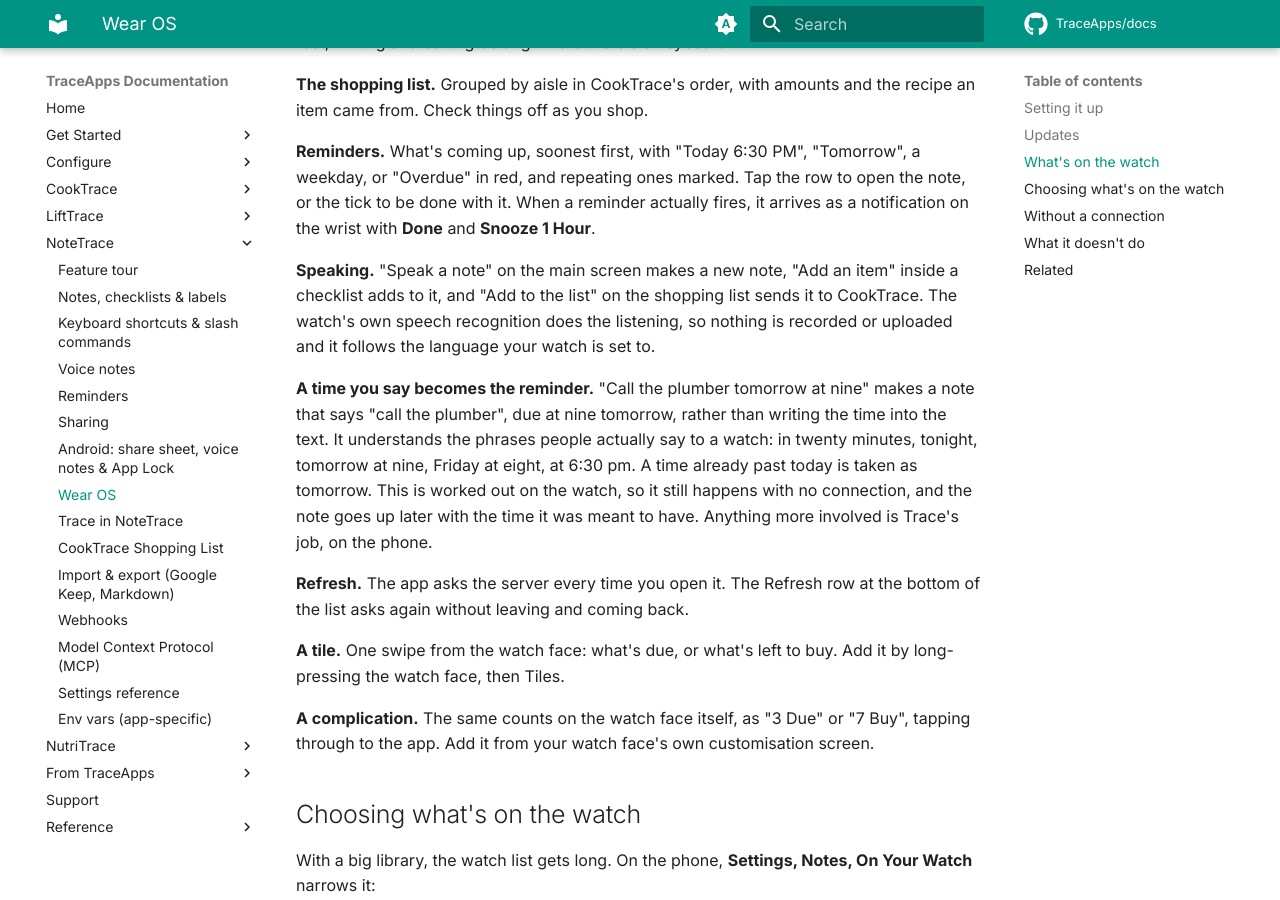
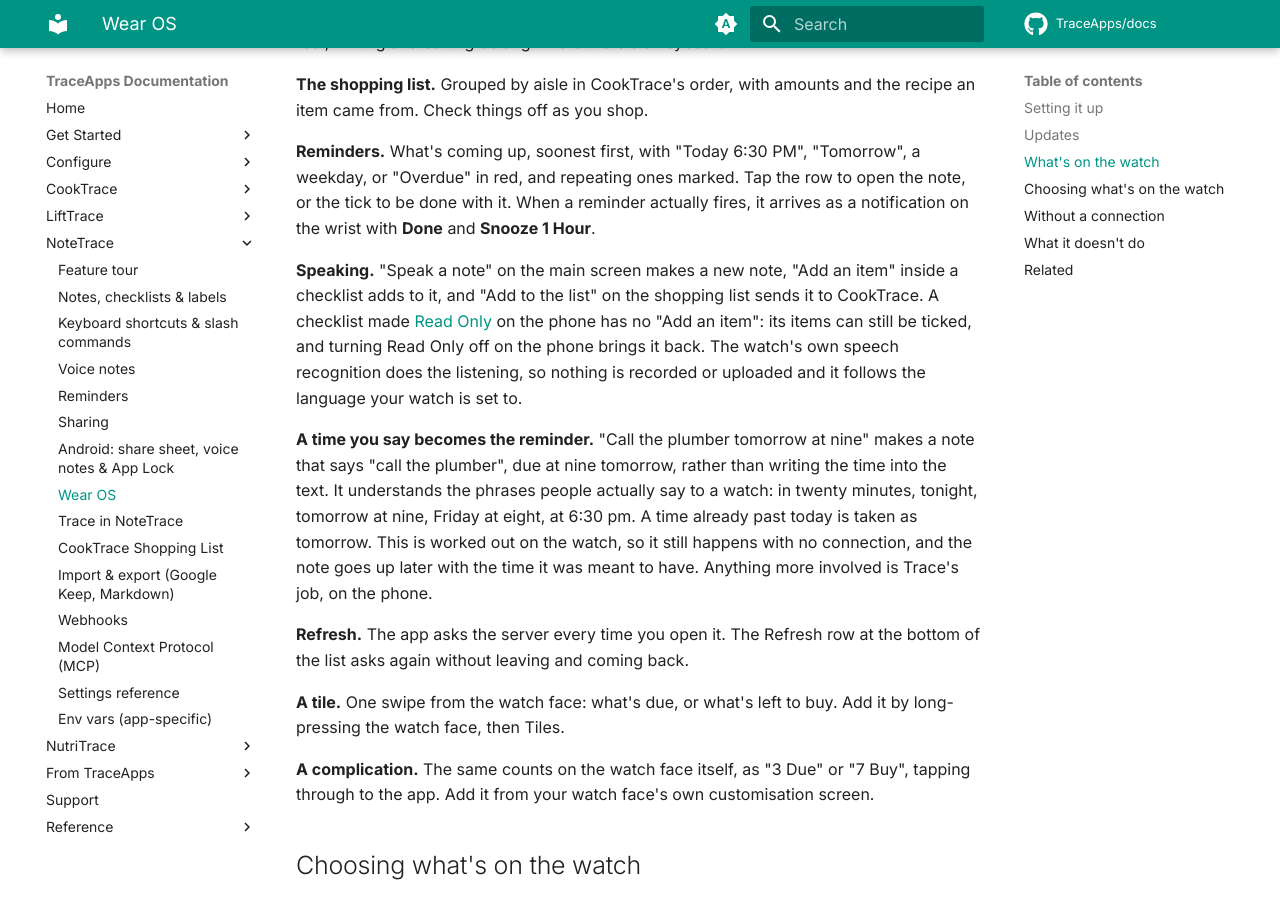
Before and after one commit to TraceApps/docs, an MkDocs documentation site: the page built from docs/notetrace/wear.md, in a window 1280 px wide and 900 px high, scrolled down 1774 px. Built offline with MkDocs 1.6.1 and Material for MkDocs 9.7.7, drawn with Linux system fonts in a browser that asks for light colours; comment, search, counter and statistics services are not loaded.

Commit message:
NoteTrace: the watch and Read Only lists (TraceApps/notetrace#30)

```diff
--- a/docs/notetrace/wear.md
+++ b/docs/notetrace/wear.md
@@ -41,7 +41,7 @@ Only the first install needs adb (step 1 above).
 
 **Reminders.** What's coming up, soonest first, with "Today 6:30 PM", "Tomorrow", a weekday, or "Overdue" in red, and repeating ones marked. Tap the row to open the note, or the tick to be done with it. When a reminder actually fires, it arrives as a notification on the wrist with **Done** and **Snooze 1 Hour**.
 
-**Speaking.** "Speak a note" on the main screen makes a new note, "Add an item" inside a checklist adds to it, and "Add to the list" on the shopping list sends it to CookTrace. The watch's own speech recognition does the listening, so nothing is recorded or uploaded and it follows the language your watch is set to.
+**Speaking.** "Speak a note" on the main screen makes a new note, "Add an item" inside a checklist adds to it, and "Add to the list" on the shopping list sends it to CookTrace. A checklist made [Read Only](features.md#editor) on the phone has no "Add an item": its items can still be ticked, and turning Read Only off on the phone brings it back. The watch's own speech recognition does the listening, so nothing is recorded or uploaded and it follows the language your watch is set to.
 
 **A time you say becomes the reminder.** "Call the plumber tomorrow at nine" makes a note that says "call the plumber", due at nine tomorrow, rather than writing the time into the text. It understands the phrases people actually say to a watch: in twenty minutes, tonight, tomorrow at nine, Friday at eight, at 6:30 pm. A time already past today is taken as tomorrow. This is worked out on the watch, so it still happens with no connection, and the note goes up later with the time it was meant to have. Anything more involved is Trace's job, on the phone.
 
```
Also changed, not shown: docs/notetrace/features.md (+1 -1 lines).
